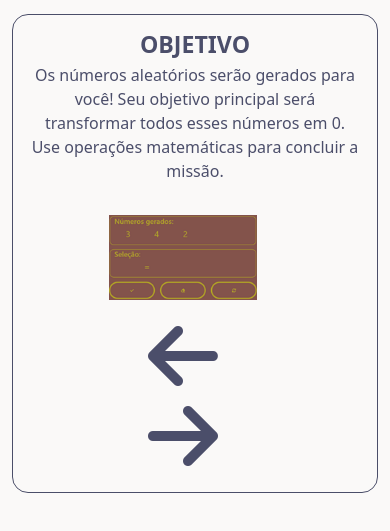
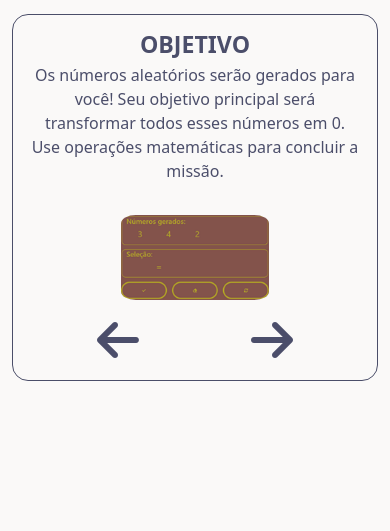
Before and after one commit to DanielKriegerS/ToZeroGame, a website: page pages/info-page.html in a window 390 px wide. Shown: the part 243-774 px from the top of the page. Drawn offline with nearby package versions, Linux system fonts and the light colour scheme.

Commit message:
Adjusted arrows in small and large devices

```diff
--- a/pages/info-page.html
+++ b/pages/info-page.html
@@ -38,7 +38,7 @@
                     <section id="image-section"></section>
                 </div>
 
-                <div id="arrows">
+                <div class="d-flex" id="arrows">
                     <i class="fa-solid fa-arrow-left"></i>
                     <i class="fa-solid fa-arrow-right"></i>
                 </div>
--- a/styles/css-styles/info--media-styles.scss
+++ b/styles/css-styles/info--media-styles.scss
@@ -5,13 +5,25 @@
 @media (max-width: 768px) {
     .content-div {
         display: flex;
-        flex-direction: row;
-        justify-content: center;
+        flex-direction: column;
         align-items: center;
         width: 100%;
     }
 
+    #image-grid {
+        display: flex;
+        flex-direction: row;
+        align-items: center;
+    }
+
     img {
         margin: auto;
+        border-radius: 10%;
     }
+
+    .content-div > #arrows > i {
+        font-size: 3em;
+        margin: auto;
+    }
+
 }
--- a/styles/css-styles/info-style.scss
+++ b/styles/css-styles/info-style.scss
@@ -26,17 +26,14 @@
 }
 
 .content-div {
+    align-items: center;
+    margin: auto;
     width: 100%;
 }
 
-#image-grid {
-    display: flex;
-    justify-content: center;
-    margin: auto;
-}
 
 img{
-    margin: auto 2em;
+    margin: auto;
 }
 
 /* Definições de elementos */
@@ -46,9 +43,13 @@ img{
     margin-bottom: .2em;
 }
 
+#arrows {
+    margin: auto;
+}
+
 #arrows > i {
     font-size: 5em;
-    margin: auto 20% ;
+    margin: auto;
 }
 
 .content-div i:hover {
```
Also changed, not shown: styles/css-styles/info--media-styles.css, styles/css-styles/info-style.css, 2 other files.
